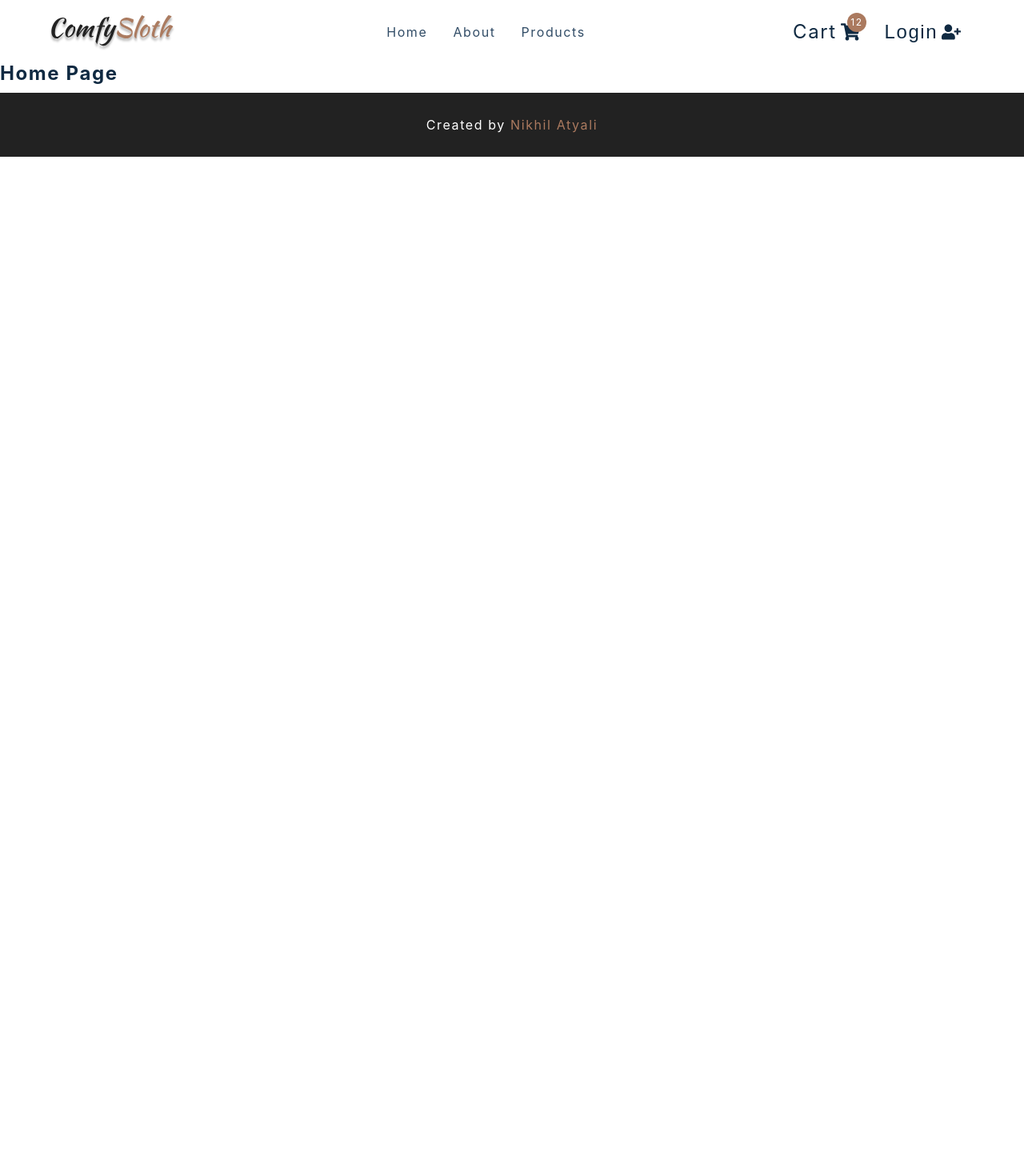
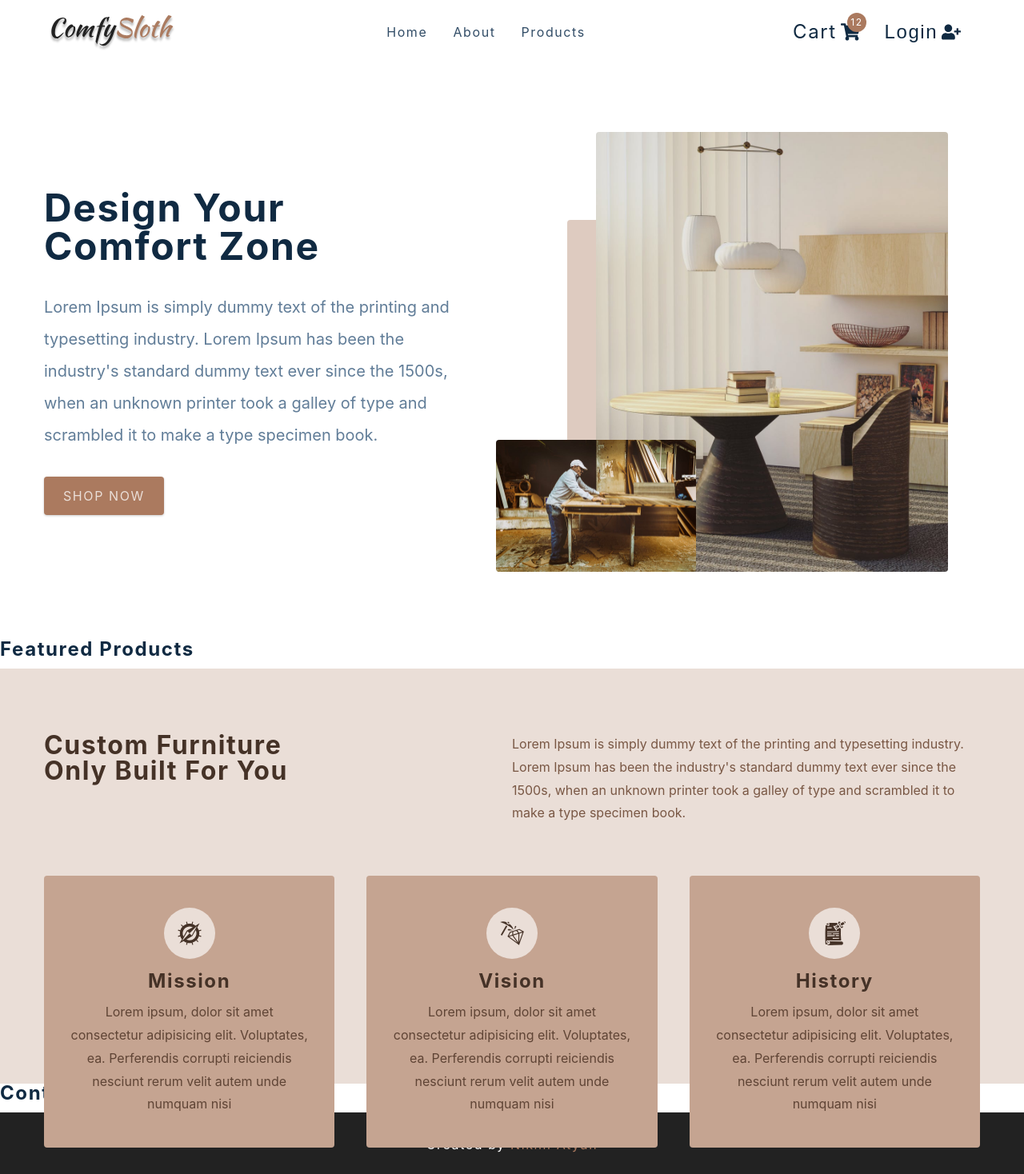
Before and after one commit to NikhilAtyali/comfy-store, a React (Create React App) app: page / in a window 1280 px wide. Shown: the top 1468 px of the page at 80% size. Before the commit the page ends 800 px from the top, so only its background shows below. Built offline with nearby package versions, Linux system fonts and the light colour scheme; the HTML template or start-up script is replaced by a standard one.

Commit message:
Feat: added services on home page

```diff
--- a/src/components/Hero.js
+++ b/src/components/Hero.js
@@ -5,7 +5,17 @@ import heroBcg from '../assets/hero-bcg.jpeg'
 import heroBcg2 from '../assets/hero-bcg-2.jpeg'
 
 const Hero = () => {
-  return <h4>hero</h4>
+  return <Wrapper className='section-center'>
+    <article className='content'>
+      <h1>Design Your <br/>Comfort Zone</h1>
+      <p> Lorem Ipsum is simply dummy text of the printing and typesetting industry. Lorem Ipsum has been the industry's standard dummy text ever since the 1500s, when an unknown printer took a galley of type and scrambled it to make a type specimen book. </p>
+      <Link to="/products" className='btn hero-btn '>Shop Now</Link>
+    </article>
+    <article className='img-container'>
+      <img src={heroBcg} alt="heroBcg" className='main-img' />
+      <img src={heroBcg2} alt="heroBcg2" className='accent-img'/>
+    </article>
+  </Wrapper>
 }
 
 const Wrapper = styled.section`
--- a/src/components/Services.js
+++ b/src/components/Services.js
@@ -3,7 +3,30 @@ import styled from 'styled-components'
 import { services } from '../utils/constants'
 
 const Services = () => {
-  return <h4>services </h4>
+  return <Wrapper>
+  <div className='section-center'>
+    <article className='header'>
+      <h3>Custom Furniture <br/> Only Built For You</h3>
+      <p>
+      Lorem Ipsum is simply dummy text of the printing and typesetting industry. Lorem Ipsum has been the industry's standard dummy text ever since the 1500s, when an unknown printer took a galley of type and scrambled it to make a type specimen book.
+      </p>
+    </article>
+    <div className='services-center'>
+
+      {
+        services.map((service)=>{
+          const {id, icon, title, text} = service;
+          return <article key={id} className='service' >
+            <span className='icon'>{icon}</span>
+            <h4>{title}</h4>
+            <p>{text}</p>
+          </article>
+        })
+      }
+    </div>
+  </div>
+
+  </Wrapper>
 }
 
 const Wrapper = styled.section`
--- a/src/pages/HomePage.js
+++ b/src/pages/HomePage.js
@@ -1,7 +1,12 @@
 import React from 'react'
 import { FeaturedProducts, Hero, Services, Contact } from '../components'
 const HomePage = () => {
-  return <h4>home page</h4>
+  return <main>
+    <Hero/>
+    <FeaturedProducts/>
+    <Services/>
+    <Contact/>
+  </main>
 }
 
 export default HomePage
```
